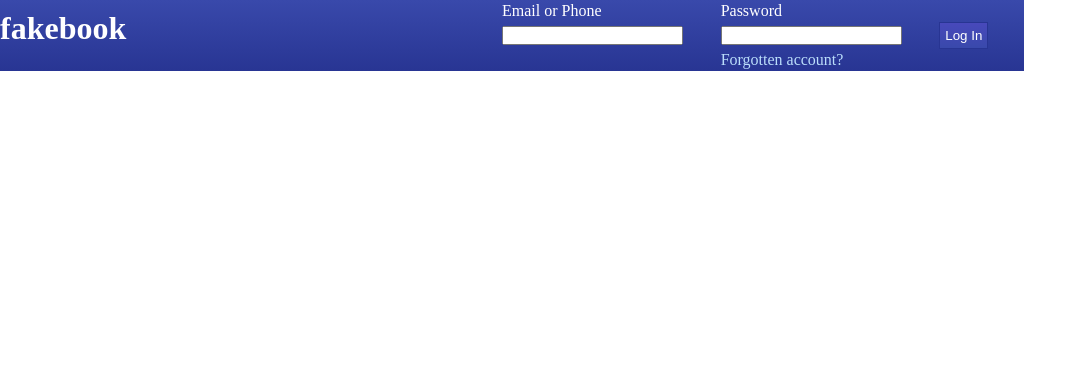
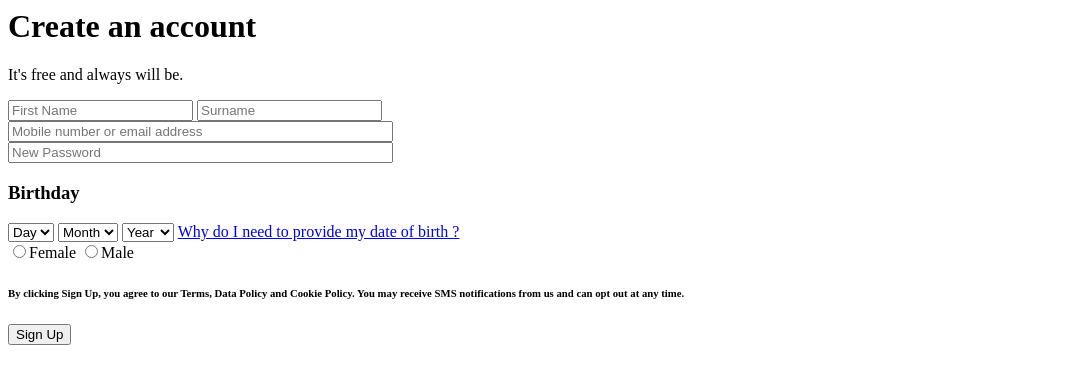
Before and after one commit to Bhanoosingh/test123, a plain HTML site: page index.html in a window 1280 px wide. Shown: the whole page, without its empty margins (0-1087 px from the left). Drawn offline with Linux system fonts and the light colour scheme.

Commit message:
HTML BAsic form
HTML BAsic form

```diff
--- a/index.html
+++ b/index.html
@@ -1,65 +1,195 @@
-<!doctype html>
 <html>
-    <head>
-        <title>Fakebook - log in or sign up</title>
-        <style>
-            *{
-                margin: 0px;
-                padding: 0px;
-            }
-            header{
-                width:1024px;
-                background: linear-gradient(#3949AB,#283593);
-                color:white;
+	<body>
+	<h1>Create an account</h1>
+	<p>It's free and always will be.</p>
+		<form action="#" method="get">
 
-            }
-            a{
-                color: #BBDEFB;
-                text-decoration: none;
-            }
-            a:hover{
-                text-decoration: underline;
-            }
-            input[type="submit"]{
-                background: linear-gradient(#4849BB,#3949AB);
-                color:white;
-                border: 1px solid #283593;
-                padding: 5px;
-            }
-        h1{
+			<input type="text" name="fname" placeholder="First Name" />
+			<input type="text" name="lname" placeholder="Surname"/><br>
+			<input type="email" name="uemail" placeholder="Mobile number or email address" size="45"/><br>
 
-            width:500px;
-            float: left;
-            padding: 10px 0px;
-        }
-        table{
-            width:500px;
-        }
-        </style>
-    </head>
-    <body>
-        <div class="container">
-            <header>
-                <h1>fakebook</h1>
-                <table>
-                    <tr>
-                        <td>Email or Phone</td>
-                        <td colspan="2">Password</td>
-                    </tr>
-                    <tr>
-                        <td><input type="text"></td>
-                        <td><input type="password"></td>
-                        <td><input type="submit" value="Log In"></td>
-                    </tr>
-                    <tr>
-                            <td></td>
-                            <td colspan="2"><a href="#" >Forgotten account?</a></td>
+			<input type="password" name="upass" placeholder="New Password" size="45"/>
 
-                        </tr>
-                </table>
-            </header>
-            <section></section>
-            <footer></footer>
-        </div>
-    </body>
+			<h3>Birthday</h3>
+			<select name="date">
+				<option>Day</option>
+				<option>1</option>
+				<option>2</option>
+				<option>3</option>
+				<option>4</option>
+				<option>5</option>
+				<option>6</option>
+				<option>7</option>
+				<option>8</option>
+				<option>9</option>
+				<option>10</option>
+				<option>11</option>
+				<option>12</option>
+				<option>13</option>
+				<option>14</option>
+				<option>15</option>
+				<option>16</option>
+				<option>17</option>
+				<option>18</option>
+				<option>19</option>
+				<option>20</option>
+				<option>21</option>
+				<option>22</option>
+				<option>23</option>
+				<option>24</option>
+				<option>25</option>
+				<option>26</option>
+				<option>27</option>
+				<option>28</option>
+				<option>29</option>
+				<option>30</option>
+				<option>31</option>
+			</select>
+
+			<select name="month">
+				<option>Month</option>
+				<option>jan</option>
+<option>feb</option>
+<option>mar</option>
+<option>apr</option>
+<option>may</option>
+<option>jun</option>
+<option>jul</option>
+<option>aug</option>
+<option>sep</option>
+<option>oct</option>
+<option>nov</option>
+<option>dec</option>
+
+			</select>
+
+
+			<select name="year">
+				<option>Year</option>
+				<option>2019</option>
+<option>2018</option>
+<option>2017</option>
+<option>2016</option>
+<option>2015</option>
+<option>2014</option>
+<option>2013</option>
+<option>2012</option>
+<option>2011</option>
+<option>2010</option>
+<option>2009</option>
+<option>2008</option>
+<option>2007</option>
+<option>2006</option>
+<option>2005</option>
+<option>2004</option>
+<option>2003</option>
+<option>2002</option>
+<option>2001</option>
+<option>2000</option>
+<option>1999</option>
+<option>1998</option>
+<option>1997</option>
+<option>1996</option>
+<option>1995</option>
+<option>1994</option>
+<option>1993</option>
+<option>1992</option>
+<option>1991</option>
+<option>1990</option>
+<option>1989</option>
+<option>1988</option>
+<option>1987</option>
+<option>1986</option>
+<option>1985</option>
+<option>1984</option>
+<option>1983</option>
+<option>1982</option>
+<option>1981</option>
+<option>1980</option>
+<option>1979</option>
+<option>1978</option>
+<option>1977</option>
+<option>1976</option>
+<option>1975</option>
+<option>1974</option>
+<option>1973</option>
+<option>1972</option>
+<option>1971</option>
+<option>1970</option>
+<option>1969</option>
+<option>1968</option>
+<option>1967</option>
+<option>1966</option>
+<option>1965</option>
+<option>1964</option>
+<option>1963</option>
+<option>1962</option>
+<option>1961</option>
+<option>1960</option>
+<option>1959</option>
+<option>1958</option>
+<option>1957</option>
+<option>1956</option>
+<option>1955</option>
+<option>1954</option>
+<option>1953</option>
+<option>1952</option>
+<option>1951</option>
+<option>1950</option>
+<option>1949</option>
+<option>1948</option>
+<option>1947</option>
+<option>1946</option>
+<option>1945</option>
+<option>1944</option>
+<option>1943</option>
+<option>1942</option>
+<option>1941</option>
+<option>1940</option>
+<option>1939</option>
+<option>1938</option>
+<option>1937</option>
+<option>1936</option>
+<option>1935</option>
+<option>1934</option>
+<option>1933</option>
+<option>1932</option>
+<option>1931</option>
+<option>1930</option>
+<option>1929</option>
+<option>1928</option>
+<option>1927</option>
+<option>1926</option>
+<option>1925</option>
+<option>1924</option>
+<option>1923</option>
+<option>1922</option>
+<option>1921</option>
+<option>1920</option>
+<option>1919</option>
+<option>1918</option>
+<option>1917</option>
+<option>1916</option>
+<option>1915</option>
+<option>1914</option>
+<option>1913</option>
+<option>1912</option>
+<option>1911</option>
+<option>1910</option>
+<option>1909</option>
+<option>1908</option>
+<option>1907</option>
+<option>1906</option>
+<option>1905</option>
+
+			</select>
+			<a href="#">Why do I need to provide my date of birth ?</a>
+			<br>
+			<input type="radio" name="gender" value="Female"/>Female <input type="radio" name="gender" value="Male"/>Male
+			<h6>By clicking Sign Up, you agree to our Terms, Data Policy and Cookie Policy. You may receive SMS notifications from us and can opt out at any time.
+
+</h6>
+<button>Sign Up</button>
+		</form>
+	</body>
 </html>
```
